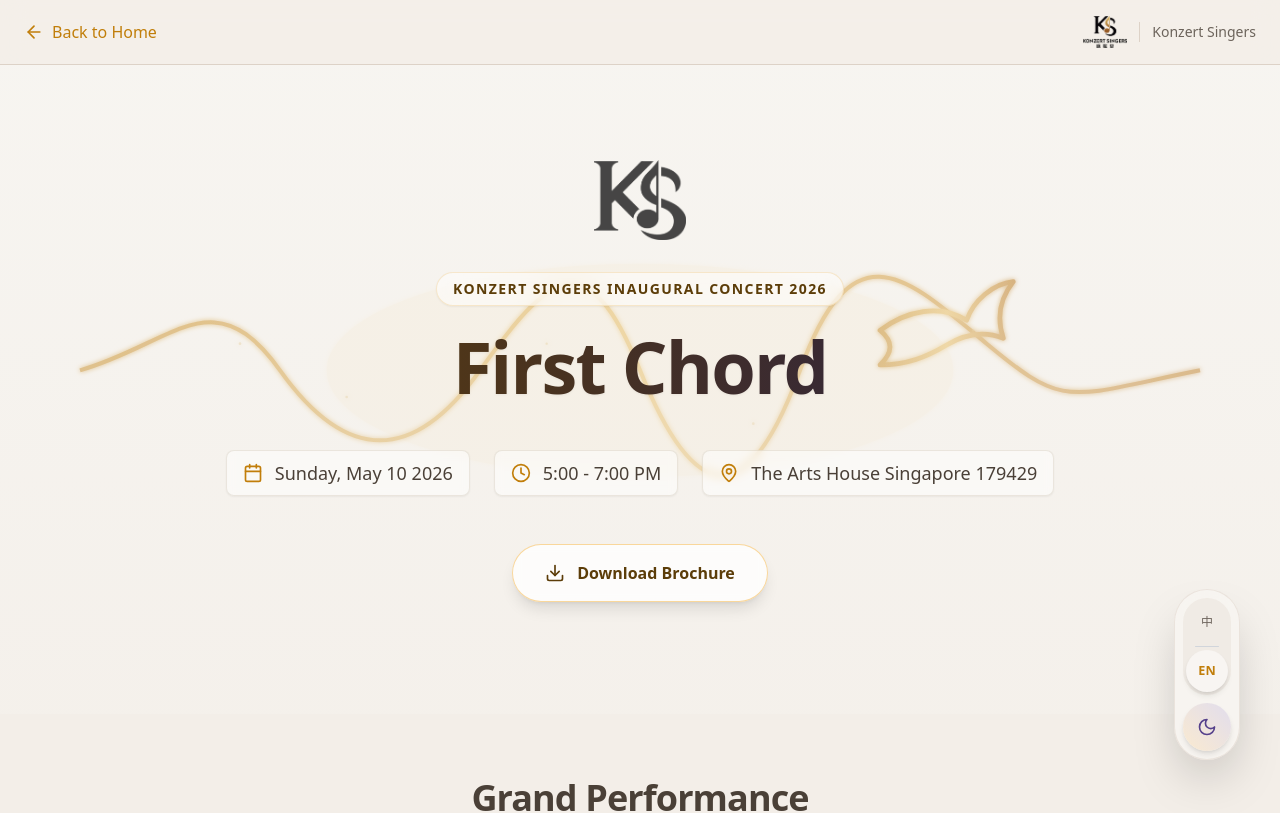
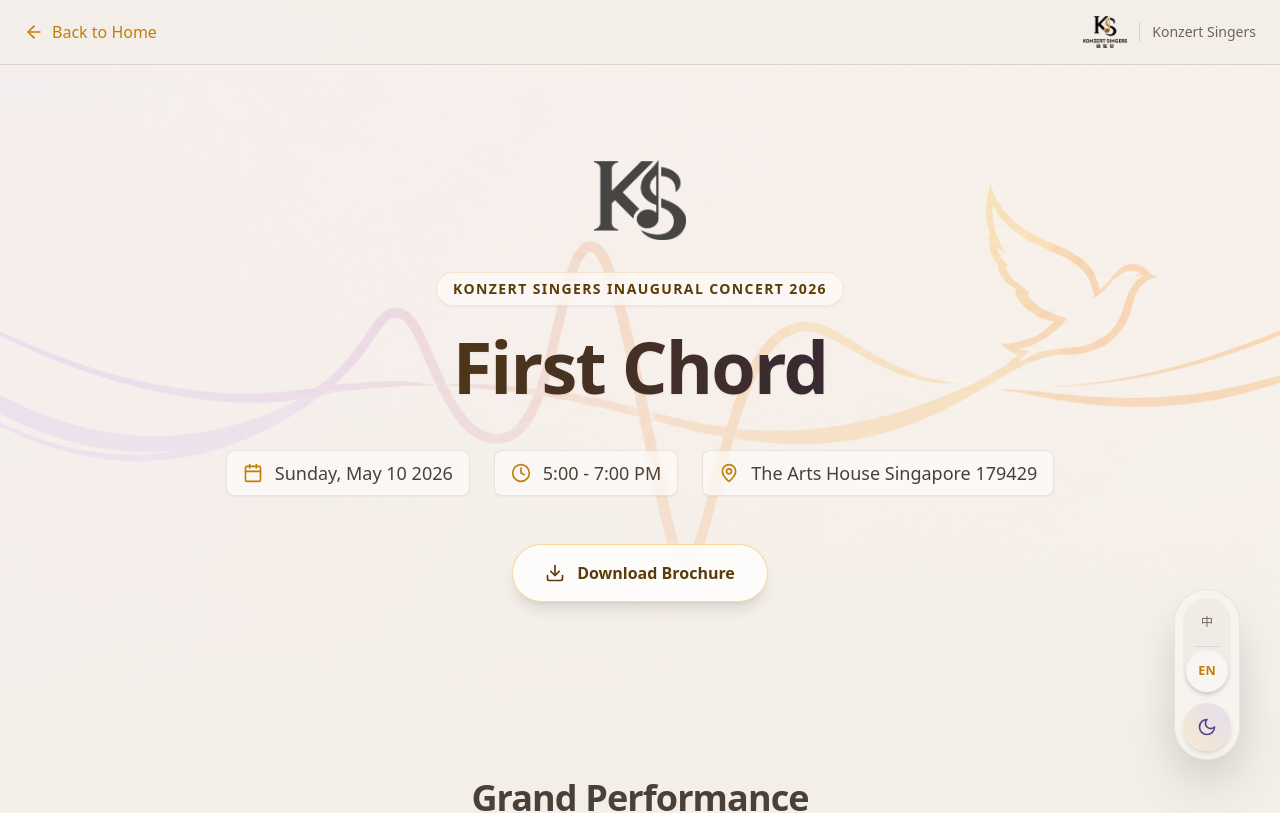
Before and after one commit to burning846/choir_website, a React (Vite) app: page /firstchord in a window 1280 px wide. Shown: the top 813 px of the page. Built offline with nearby package versions, Linux system fonts and the light colour scheme.

Commit message:
style: change hero section background to use PNG images (background_dark.png and background_light.png)

```diff
--- a/src/pages/FirstChord.tsx
+++ b/src/pages/FirstChord.tsx
@@ -171,7 +171,7 @@
 
       {/* Hero Section */}
       <div className="relative pt-32 pb-20 md:pt-40 md:pb-28 overflow-hidden bg-paper dark:bg-black text-paper-text dark:text-white">
-        <div className="absolute inset-0 bg-[url('/images/background-light.svg')] dark:bg-[url('/images/background-dark.svg')] bg-cover bg-[75%_center] md:bg-center opacity-100"></div>
+        <div className="absolute inset-0 bg-[url('/images/background_light.png')] dark:bg-[url('/images/background_dark.png')] bg-cover bg-[75%_center] md:bg-center opacity-100"></div>
         <div className="absolute inset-0 bg-gradient-to-b from-paper/40 to-paper/80 dark:from-transparent dark:to-black/90"></div>
         <div className="relative z-10 container mx-auto px-6 text-center max-w-4xl">
           <div className="mb-8 flex justify-center">
```
Also changed, not shown: public/images/background_dark.png (added), public/images/background_light.png (added).
